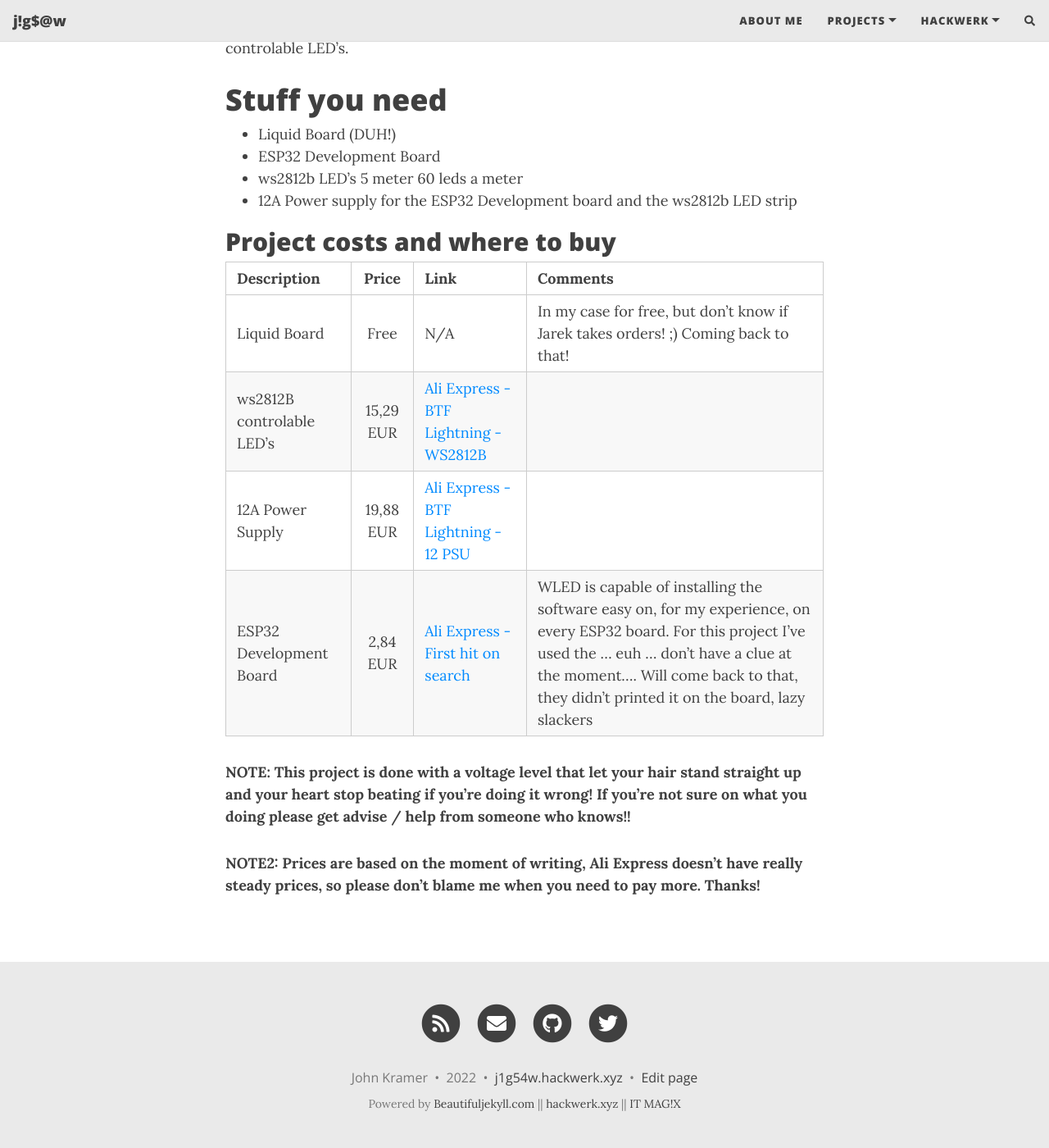
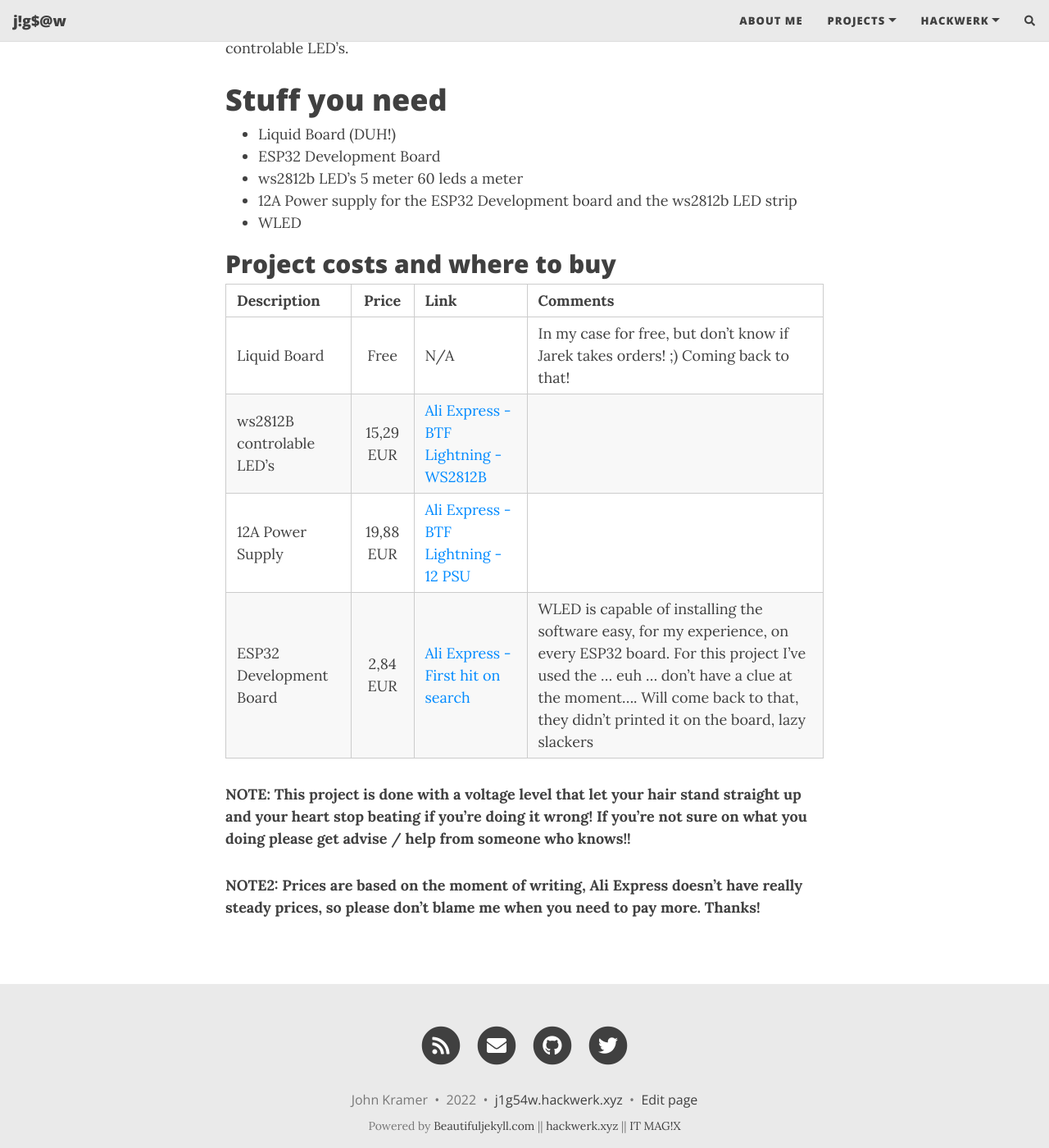
Before and after one commit to j1g54w1337/j1g54w1337.github.io, a Jekyll site: the page built from projects/liquor_board/2022-10-12-liquor-board.md, in a window 1280 px wide and 1400 px high, scrolled down 678 px. Shown: the whole window at 82% size. Built offline with Jekyll 4.4.1, drawn with Linux system fonts in a browser that asks for light colours; nearby versions of some CDN libraries; comment, search, counter and statistics services are not loaded.

Commit message:
Fixing some grammar

```diff
--- a/projects/liquor_board/2022-10-12-liquor-board.md
+++ b/projects/liquor_board/2022-10-12-liquor-board.md
@@ -17,6 +17,7 @@
 - ESP32 Development Board
 - ws2812b LED's 5 meter 60 leds a meter
 - 12A Power supply for the ESP32 Development board and the ws2812b LED strip
+- WLED
 
 ## Project costs and where to buy
 
@@ -25,7 +26,7 @@
 | Liquid Board | Free  | N/A  | In my case for free, but don't know if Jarek takes orders! ;) Coming back to that! |
 | ws2812B controlable LED's | 15,29 EUR | [Ali Express - BTF Lightning - WS2812B](https://nl.aliexpress.com/item/2036819167.html?spm=a2g0o.productlist.0.0.311d3c1enKd5Uo&algo_pvid=546a52a8-ad19-42c7-b6e1-e2ed9cca47e1&algo_exp_id=546a52a8-ad19-42c7-b6e1-e2ed9cca47e1-0&pdp_ext_f=%7B%22sku_id%22%3A%2212000026548380060%22%7D&pdp_npi=2%40dis%21EUR%216.11%214.58%21%21%21%21%21%402132e47f16656061438095791e9134%2112000026548380060%21sea&curPageLogUid=hie3XctiMwDt) | |
 | 12A Power Supply | 19,88 EUR | [Ali Express - BTF Lightning - 12 PSU](https://nl.aliexpress.com/item/32670505021.html?spm=a2g0o.store_pc_groupList.8148356.1.3b2178caLf1m6u&pdp_npi=2%40dis%21EUR%21%E2%82%AC%205%2C38%21%E2%82%AC%204%2C04%21%21%21%21%21%402100bdd716656066527127741e134a%2167475760392%21sh) | |
-| ESP32 Development Board | 2,84 EUR | [Ali Express - First hit on search](https://nl.aliexpress.com/item/1005001929935550.html?spm=a2g0o.productlist.0.0.c4923390VdPVFb&algo_pvid=cad46e82-4b3b-4f02-a868-06faf93b795d&algo_exp_id=cad46e82-4b3b-4f02-a868-06faf93b795d-0&pdp_ext_f=%7B%22sku_id%22%3A%2212000028798834506%22%7D&pdp_npi=2%40dis%21EUR%213.95%212.84%21%21%210.89%21%21%402100bddb16656073936095922e99a8%2112000028798834506%21sea&curPageLogUid=oLf0UUYqdh5P) | WLED is capable of installing the software easy on, for my experience, on every ESP32 board. For this project I've used the ... euh ... don't have a clue at the moment.... Will come back to that, they didn't printed it on the board, lazy slackers |
+| ESP32 Development Board | 2,84 EUR | [Ali Express - First hit on search](https://nl.aliexpress.com/item/1005001929935550.html?spm=a2g0o.productlist.0.0.c4923390VdPVFb&algo_pvid=cad46e82-4b3b-4f02-a868-06faf93b795d&algo_exp_id=cad46e82-4b3b-4f02-a868-06faf93b795d-0&pdp_ext_f=%7B%22sku_id%22%3A%2212000028798834506%22%7D&pdp_npi=2%40dis%21EUR%213.95%212.84%21%21%210.89%21%21%402100bddb16656073936095922e99a8%2112000028798834506%21sea&curPageLogUid=oLf0UUYqdh5P) | WLED is capable of installing the software easy, for my experience, on every ESP32 board. For this project I've used the ... euh ... don't have a clue at the moment.... Will come back to that, they didn't printed it on the board, lazy slackers |
 
 __NOTE: This project is done with a voltage level that let your hair stand straight up and your heart stop beating if
 you're doing it wrong! If you're not sure on what you doing please get advise / help from someone who knows!!__
```
